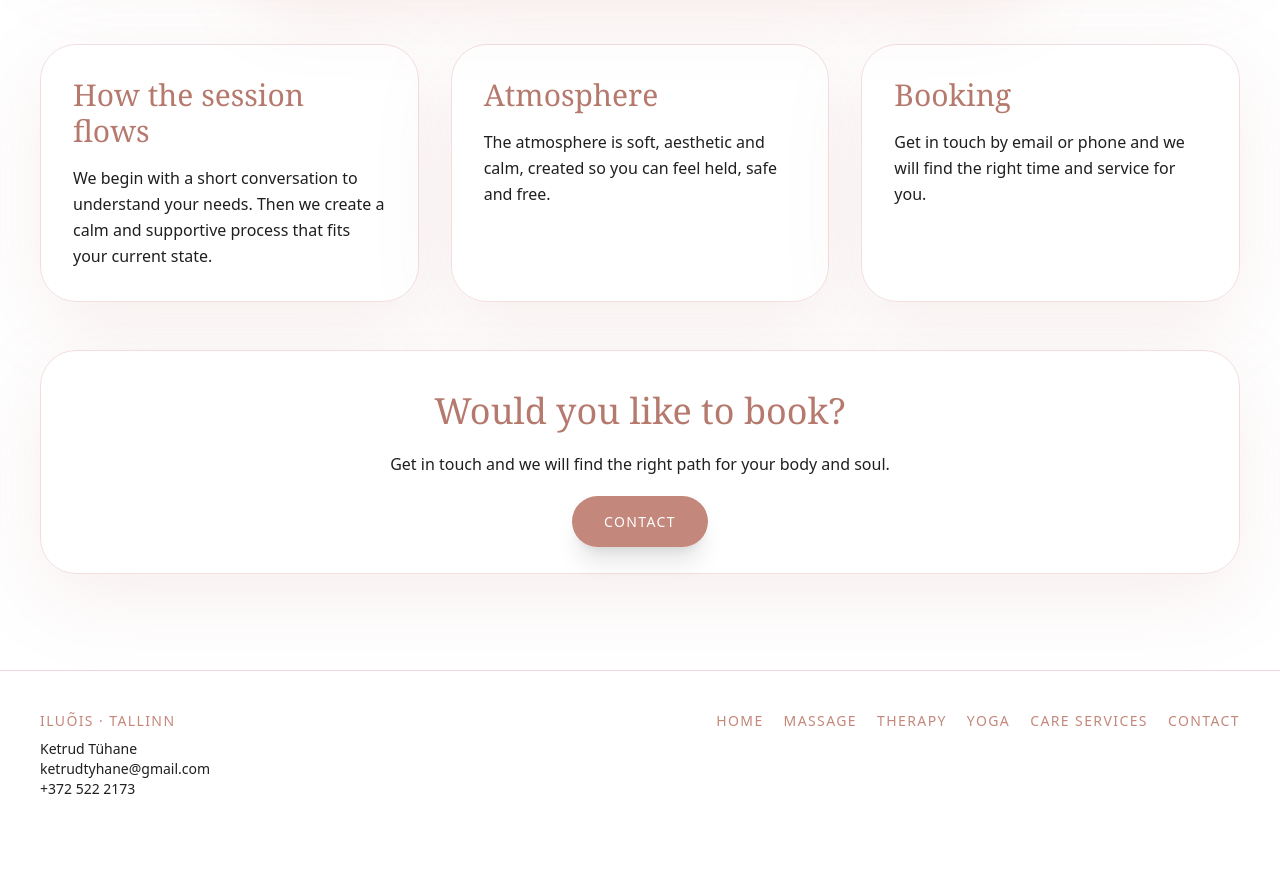
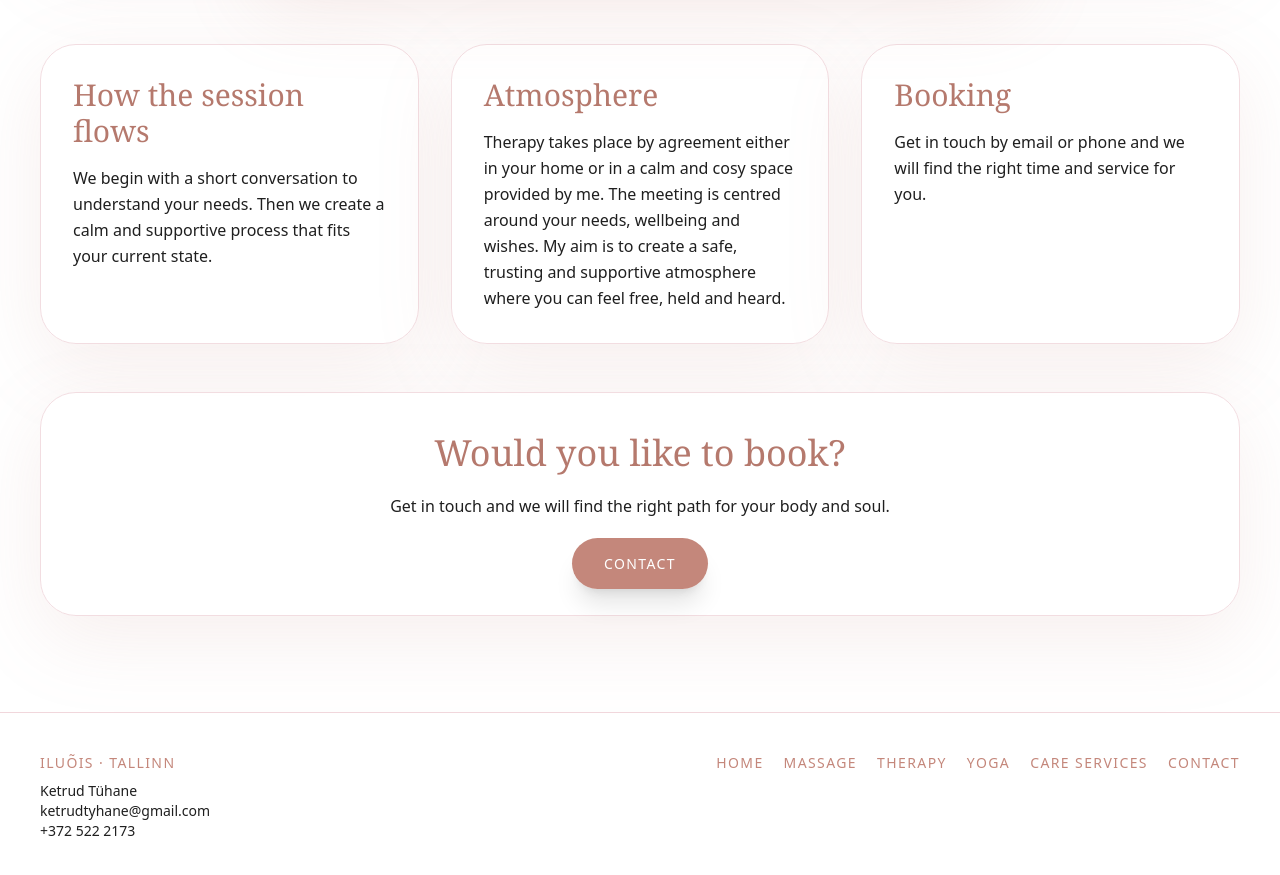
Before and after one commit to Ketrud/Iluois-website, a Next.js app: page /en/teraapia in a window 1280 px wide. Shown: the part 800-1675 px from the top of the page. Before the commit the page ends 1639 px from the top, so only its background shows below. Built offline with nearby package versions, Linux system fonts and the light colour scheme.

Commit message:
Update page.tsx

```diff
--- a/app/[locale]/teraapia/page.tsx
+++ b/app/[locale]/teraapia/page.tsx
@@ -56,7 +56,14 @@ export default function Service({ params }: { params: { locale: Locale } }) {
       <section className="mx-auto max-w-7xl px-6 pb-24 md:px-10">
         <div className="grid gap-8 md:grid-cols-3">
           <InfoCard title={params.locale === 'et' ? 'Kuidas kohtumine kulgeb' : 'How the session flows'} text={params.locale === 'et' ? 'Alustame lühikese vestlusega, et mõista sinu vajadusi. Seejärel loon rahuliku ja toetava protsessi, mis sobitub sinu hetke seisundiga.' : 'We begin with a short conversation to understand your needs. Then we create a calm and supportive process that fits your current state.'} />
-          <InfoCard title={params.locale === 'et' ? 'Atmosfäär' : 'Atmosphere'} text={params.locale === 'et' ? 'Iluõie keskkond on pehme, esteetiline ja rahulik. Eesmärk on, et tunneksid end hoitud, turvaliselt ja vabalt.' : 'The atmosphere is soft, aesthetic and calm, created so you can feel held, safe and free.'} />
+          <InfoCard
+  title={params.locale === 'et' ? 'Atmosfäär' : 'Atmosphere'}
+  text={
+    params.locale === 'et'
+      ? 'Teraapia toimub vastavalt kokkuleppele kas Sinu kodus või minu poolt pakutavas rahulikus ja hubases ruumis. Kohtumise keskmes on Sinu vajadused, enesetunne ja soovid. Minu eesmärk on luua turvaline, usalduslik ja toetav õhkkond, kus saad end tunda vabalt, hoitult ja kuulatult.'
+      : 'Therapy takes place by agreement either in your home or in a calm and cosy space provided by me. The meeting is centred around your needs, wellbeing and wishes. My aim is to create a safe, trusting and supportive atmosphere where you can feel free, held and heard.'
+  }
+/>
           <InfoCard title={params.locale === 'et' ? 'Broneerimine' : 'Booking'} text={params.locale === 'et' ? 'Võta ühendust e-posti või telefoni teel ning leiame sulle sobiva aja ja teenuse.' : 'Get in touch by email or phone and we will find the right time and service for you.'} />
         </div>
 
```
